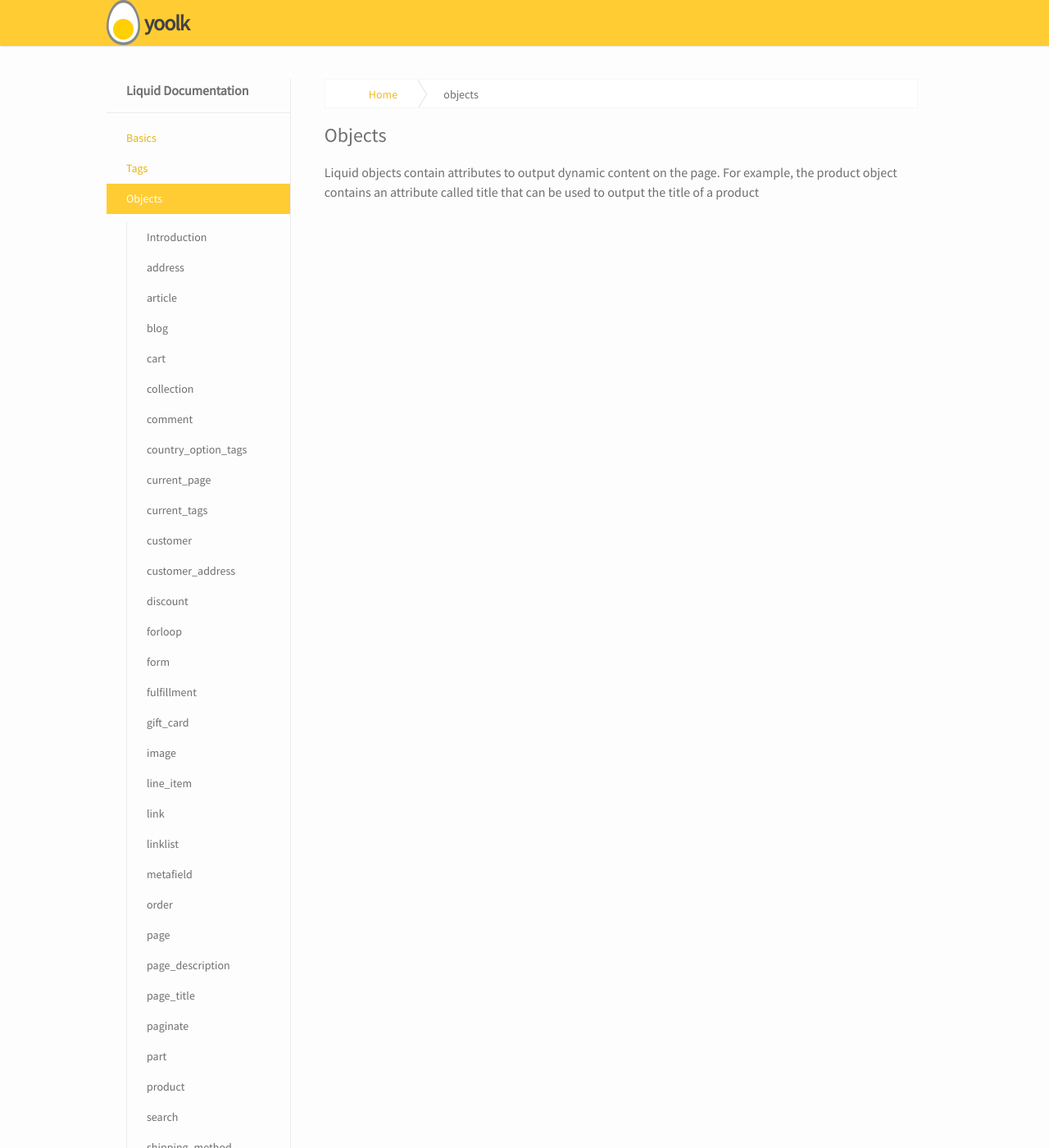
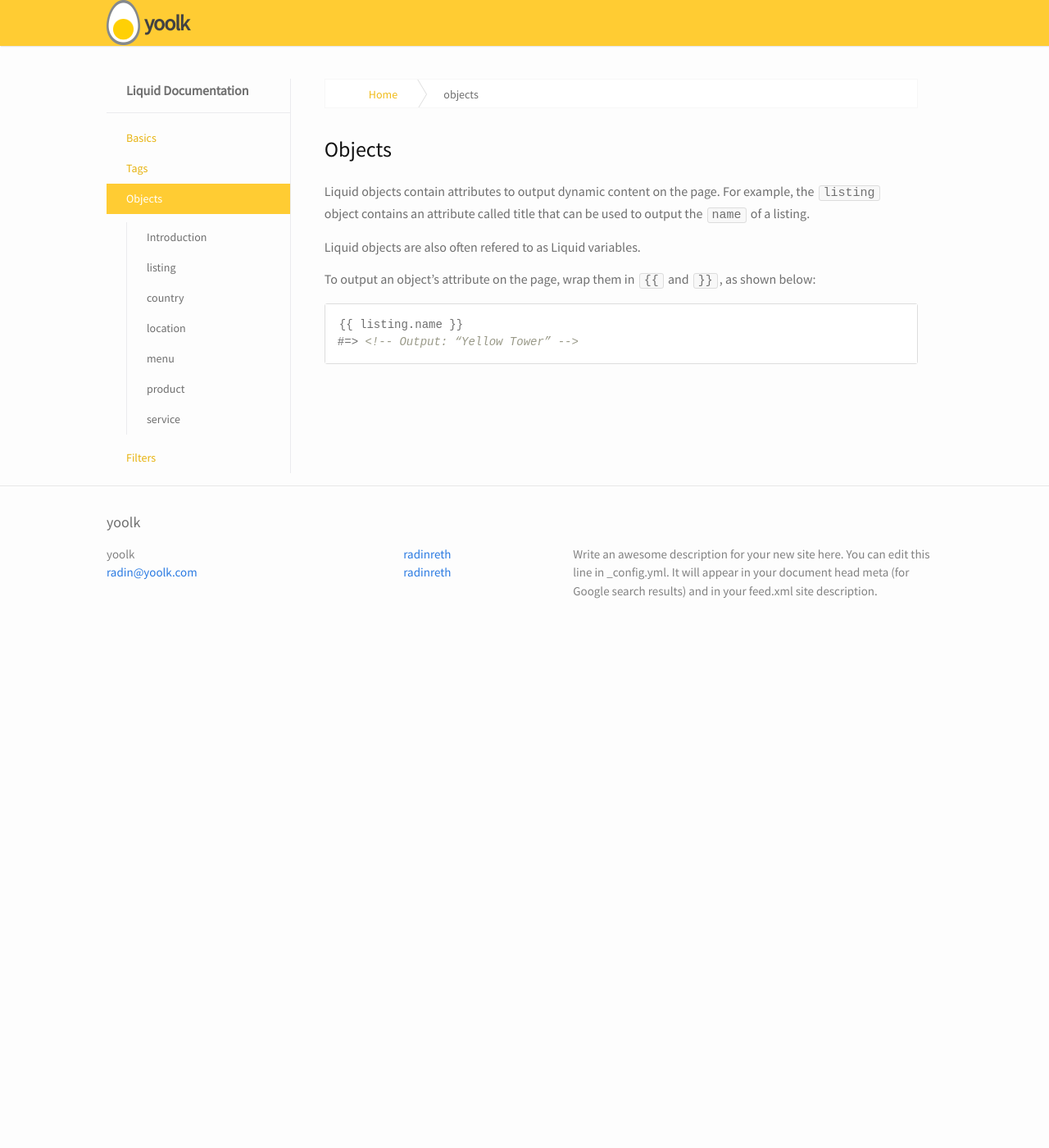
Before and after one commit to yoolk/liquid-documentation, a Jekyll site: the page built from objects/index.markdown, in a window 1280 px wide and 1400 px high. Shown: the whole window at 82% size. Built offline with Jekyll 4.4.1, drawn with Linux system fonts in a browser that asks for light colours; nearby versions of some CDN libraries; some of the changed text lies outside the part shown.

Commit message:
:octocat: add object description

```diff
--- a/_data/navs.yml
+++ b/_data/navs.yml
@@ -20,80 +20,18 @@
 
 - title: Objects
   subcategory:
-    - name: address
-      href: "/address"
-    - name: article
-      href: "/post3/2/"
-    - name: blog
-      href: "/part/1"
-    - name: cart
-      href: "#"
-    - name: collection
-      href: "#"
-    - name: comment
-      href: "#"
-    - name: country_option_tags
-      href: "#"
-    - name: current_page
-      href: "#"
-    - name: current_tags
-      href: "#"
-    - name: customer
-      href: "#"
-    - name: customer_address
-      href: "#"
-    - name: discount
-      href: "#"
-    - name: forloop
-      href: "#"
-    - name: form
-      href: "#"
-    - name: fulfillment
-      href: "#"
-    - name: gift_card
-      href: "#"
-    - name: image
-      href: "#"
-    - name: line_item
-      href: "#"
-    - name: link
-      href: "#"
-    - name: linklist
-      href: "#"
-    - name: metafield
-      href: "#"
-    - name: order
-      href: "#"
-    - name: page
-      href: "#"
-    - name: page_description
-      href: "#"
-    - name: page_title
-      href: "#"
-    - name: paginate
-      href: "#"
-    - name: part
-      href: "#"
+    - name: listing
+      href: "/listing"
+    - name: country
+      href: "/country"
+    - name: location
+      href: "/location"
+    - name: menu
+      href: "/menu"
     - name: product
-      href: "#"
-    - name: search
-      href: "#"
-    - name: shipping_method
-      href: "#"
-    - name: shop
-      href: "#"
-    - name: tablerow
-      href: "#"
-    - name: tax_line
-      href: "#"
-    - name: template
-      href: "#"
-    - name: theme
-      href: "#"
-    - name: transaction
-      href: "#"
-    - name: variant
-      href: "#"
+      href: "/product"
+    - name: service
+      href: "/service"
 
 - title: Filters
   subcategory:
--- a/objects/index.markdown
+++ b/objects/index.markdown
@@ -2,6 +2,19 @@
   layout: nav_basics
 ---
 
-## Objects
+<h2 class="section-title">Objects</h2>
 
-Liquid objects contain attributes to output dynamic content on the page. For example, the product object contains an attribute called title that can be used to output the title of a product
+Liquid objects contain attributes to output dynamic content on the page. For example, the <code>listing</code> object contains an attribute called title that can be used to output the <code>name</code> of a listing.
+
+Liquid objects are also often refered to as Liquid variables.
+
+To output an object's attribute on the page, wrap them in {% raw %}<code>{{</code> and <code>}}</code>{% endraw %}, as shown below:
+
+<div class="panel">
+  <div class="panel-body">
+{% highlight html %}{% raw %}
+{{ listing.name }}
+#=> <!-- Output: “Yellow Tower” -->
+{% endraw %}{% endhighlight %}
+  </div>
+</div>
```
